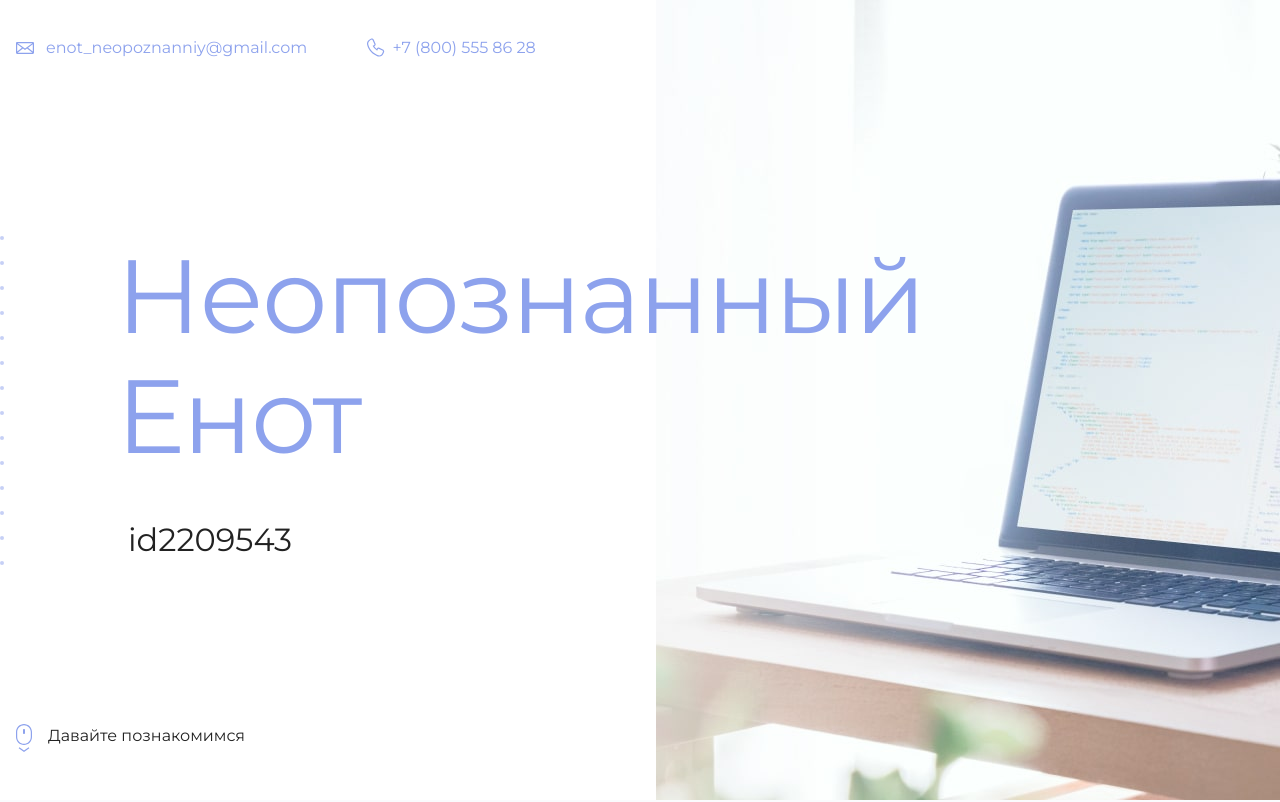
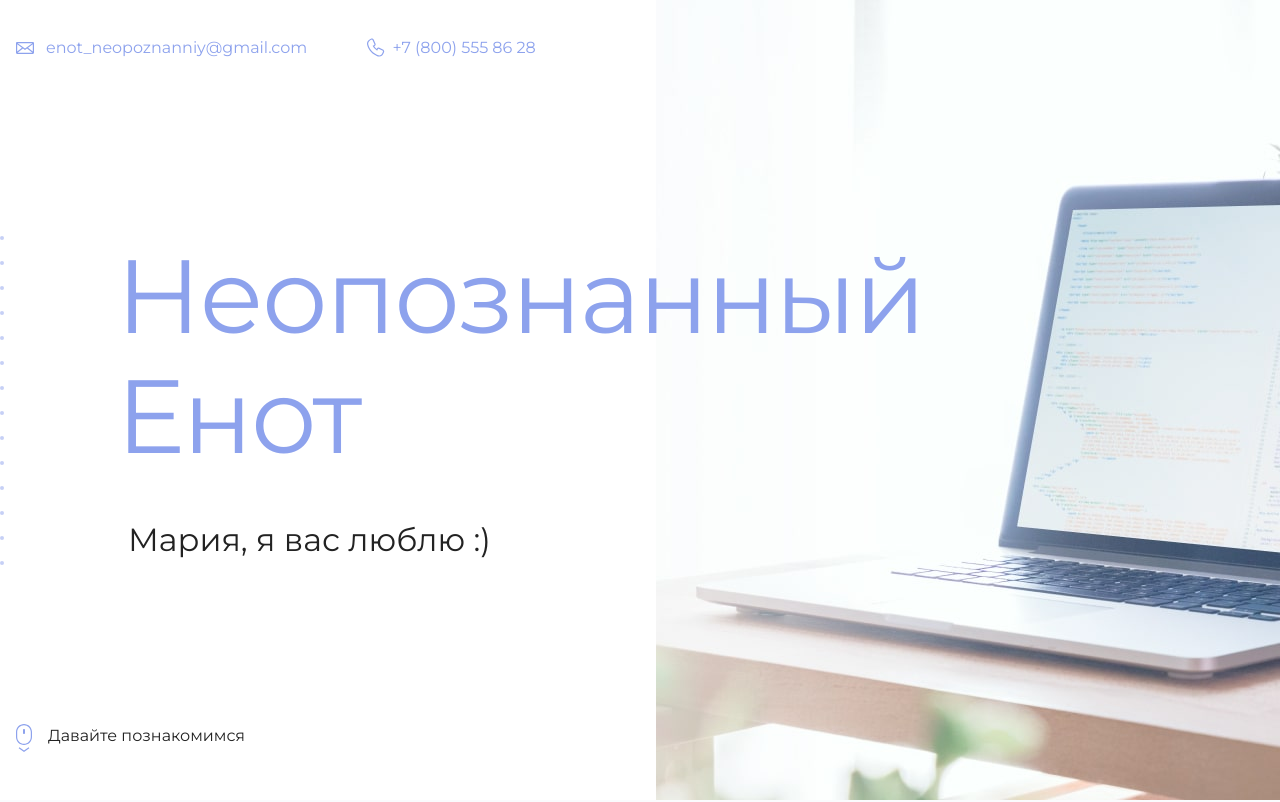
Before and after one commit to ZaslavskiySergey-JS/Test2, a plain HTML site: page index.html in a window 1280 px wide. Shown: the top 802 px of the page. Drawn offline with Linux system fonts and the light colour scheme.

Commit message:
Сообении для Марии

```diff
--- a/index.html
+++ b/index.html
@@ -19,7 +19,7 @@
       <section class="hero-image">
         <div class="container">
           <h1 class="heading">Неопознанный Енот</h1>
-          <p>id2209543</p>
+          <p>Мария, я вас люблю :)</p>
         </div>
       </section>
 
```
